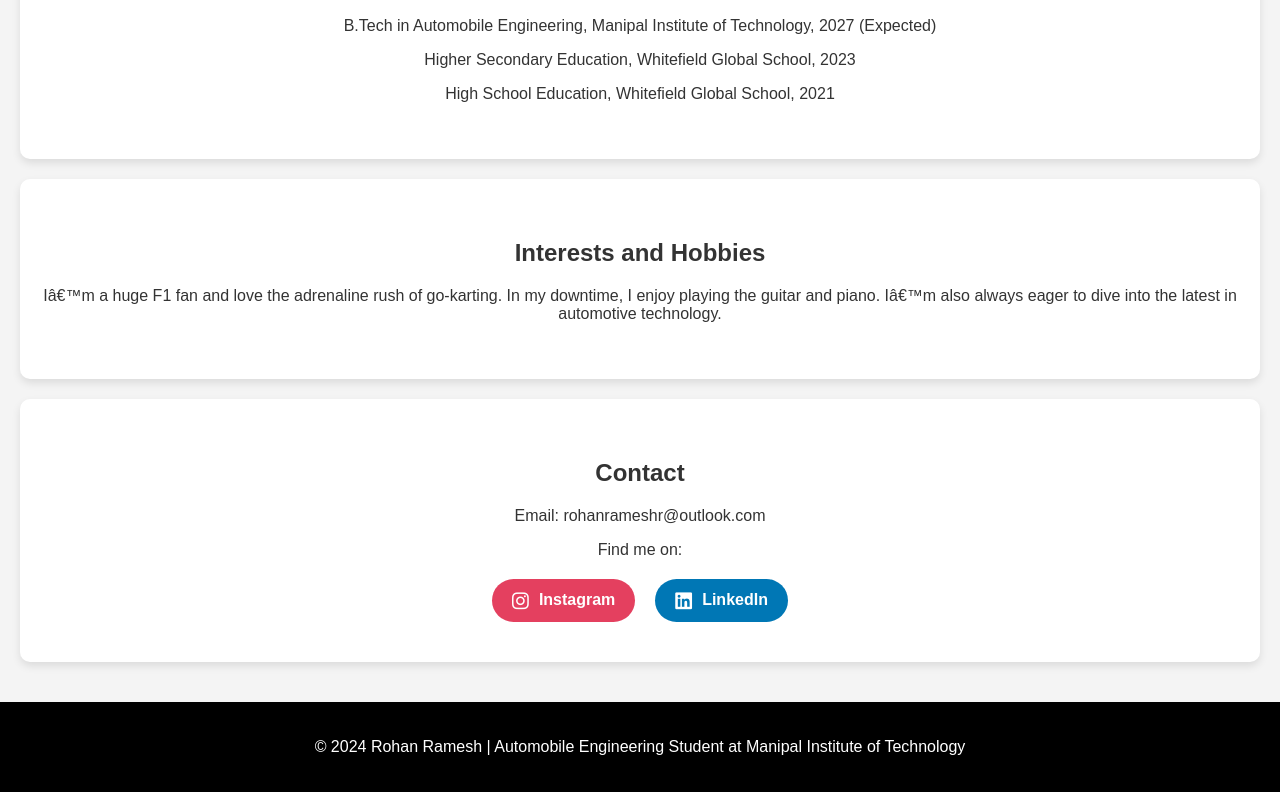
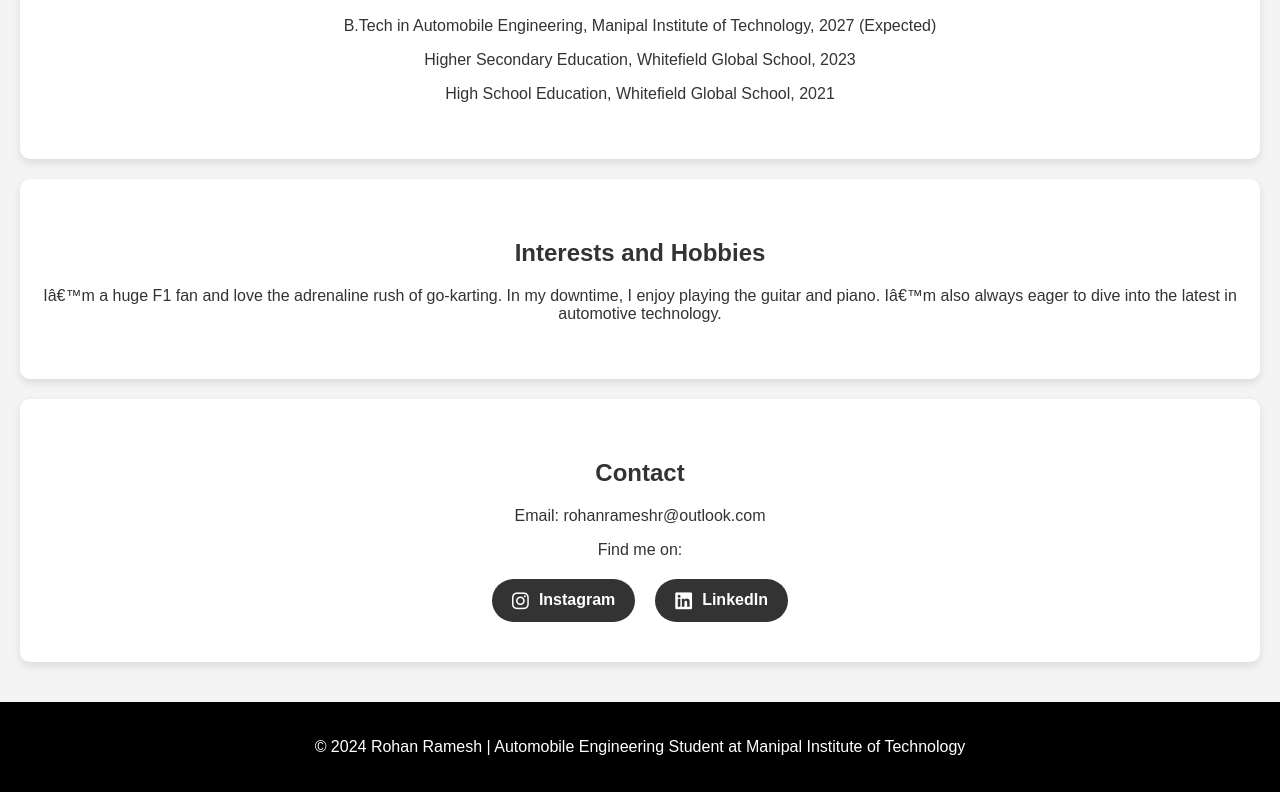
Before and after one commit to rohanramesh1/rohanramesh1.github.io, a plain HTML site: page index.html in a window 1280 px wide. Shown: the part 1931-2723 px from the top of the page. Drawn offline with Linux system fonts and the light colour scheme.

Commit message:
Update styles.css

```diff
--- a/styles.css
+++ b/styles.css
@@ -157,11 +157,11 @@ footer {
 
 /* Button Colors */
 .social-btn.instagram {
-    background-color: #e4405f;
+    background-color: #333;
 }
 
 .social-btn.linkedin {
-    background-color: #0077b5;
+    background-color: #333;
 }
 
 /* Hover Effect */
```
